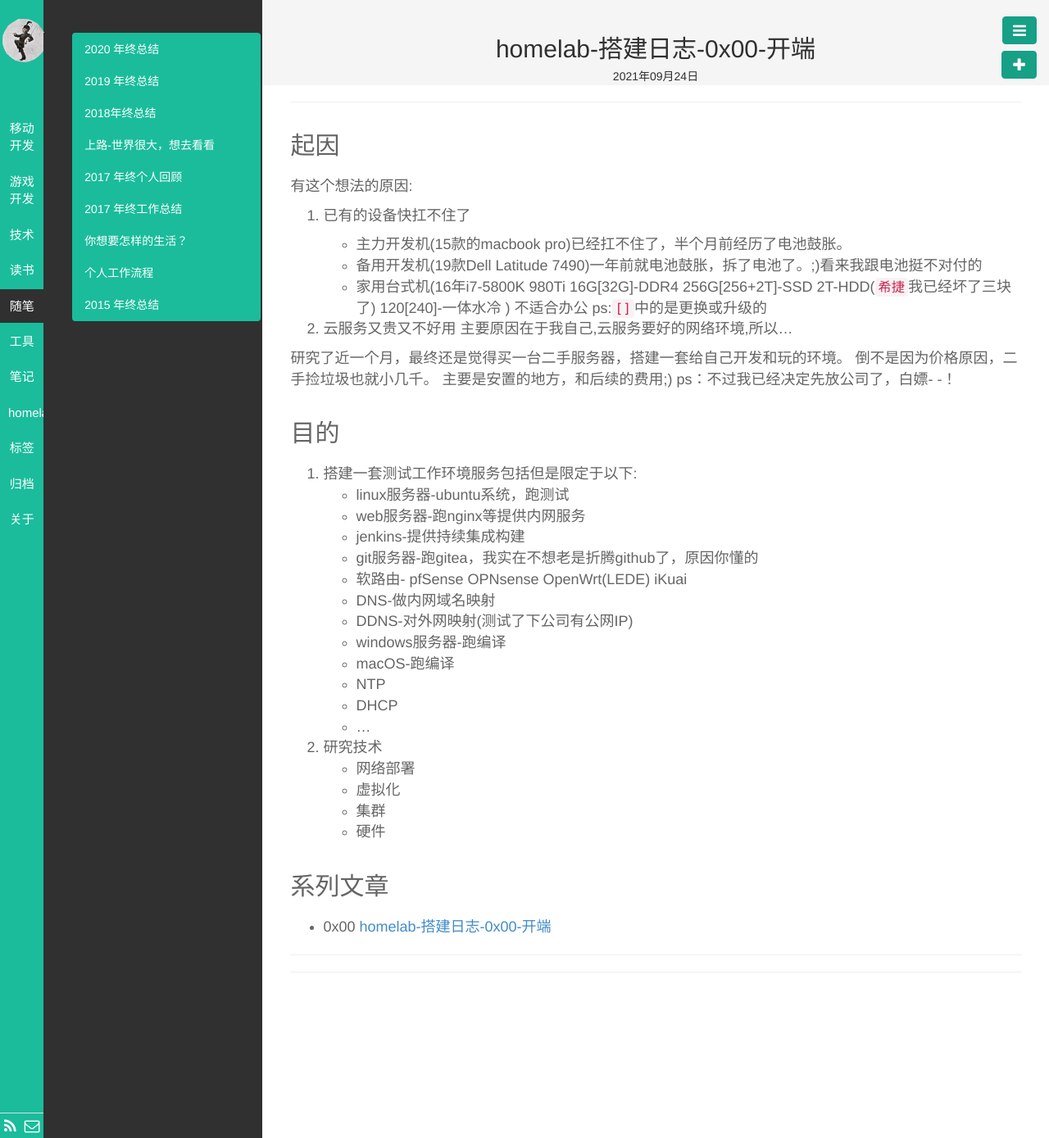
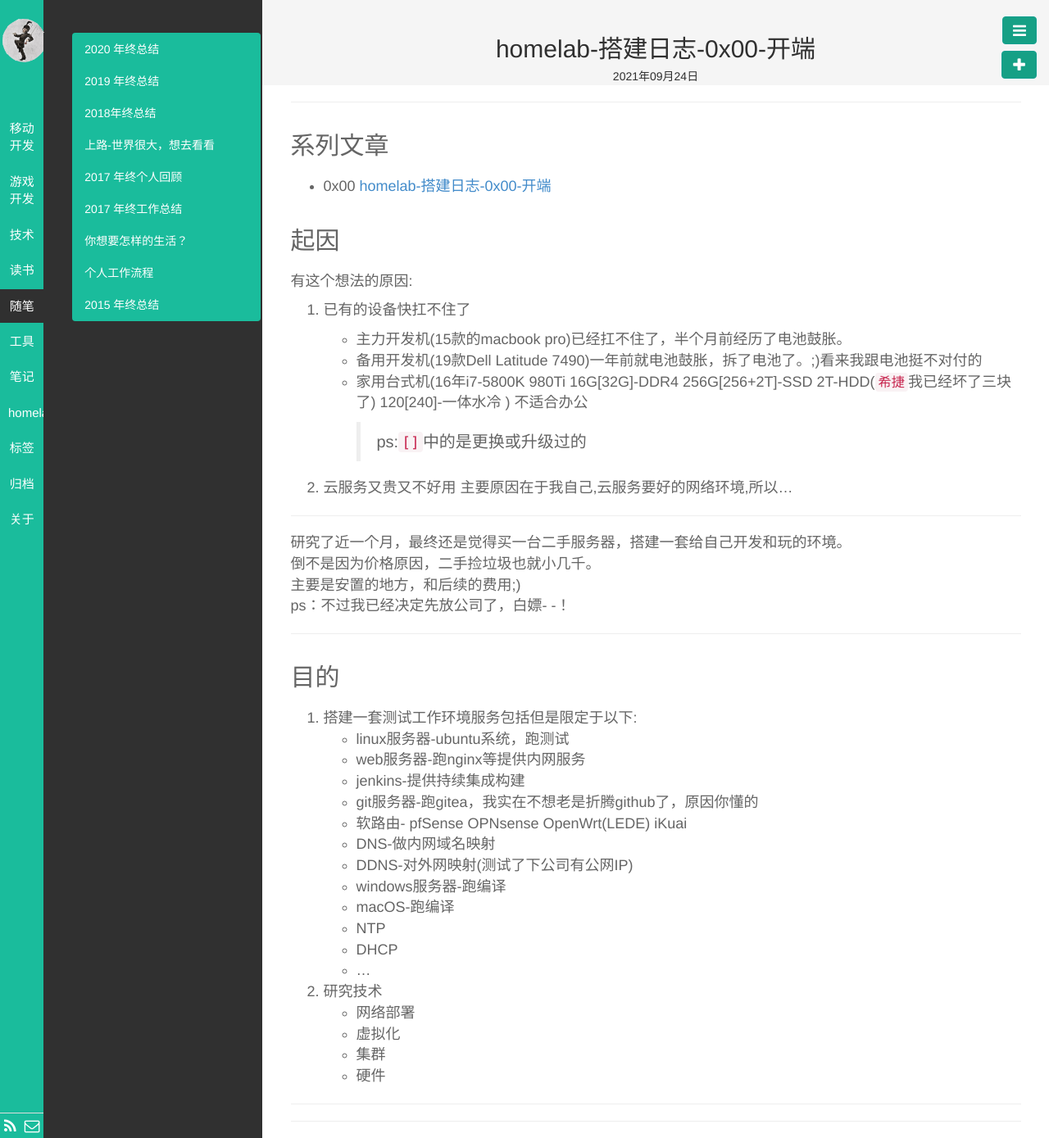
Before and after one commit to darklost/darklost.github.io, a Jekyll site: the page built from _posts/homelab/2021-09-24-homelab-begin.md, in a window 1280 px wide. Shown: the whole page at 82% size. Built offline with Jekyll 4.4.1, drawn with Linux system fonts in a browser that asks for light colours.

Commit message:
就是玩儿

```diff
--- a/_posts/homelab/2021-09-24-homelab-begin.md
+++ b/_posts/homelab/2021-09-24-homelab-begin.md
@@ -16,16 +20,22 @@
 
    - 主力开发机(15款的macbook pro)已经扛不住了，半个月前经历了电池鼓胀。
    - 备用开发机(19款Dell Latitude 7490)一年前就电池鼓胀，拆了电池了。;)看来我跟电池挺不对付的
-   - 家用台式机(16年i7-5800K 980Ti 16G[32G]-DDR4  256G[256+2T]-SSD 2T-HDD(`希捷`我已经坏了三块了) 120[240]-一体水冷 ) 不适合办公 ps:`[]`中的是更换或升级的
+   - 家用台式机(16年i7-5800K 980Ti 16G[32G]-DDR4  256G[256+2T]-SSD 2T-HDD(`希捷`我已经坏了三块了) 120[240]-一体水冷 ) 不适合办公
+
+       > ps:`[]`中的是更换或升级过的
 
 2. 云服务又贵又不好用
        主要原因在于我自己,云服务要好的网络环境,所以...
 
 
+-----
+
 研究了近一个月，最终还是觉得买一台二手服务器，搭建一套给自己开发和玩的环境。
 倒不是因为价格原因，二手捡垃圾也就小几千。
 主要是安置的地方，和后续的费用;)
 ps：不过我已经决定先放公司了，白嫖- -！
+
+-----
 
 ## 目的
 
```
Also changed, not shown: other parts of _posts/homelab/2021-09-24-homelab-begin.md (+4 -2 lines).
